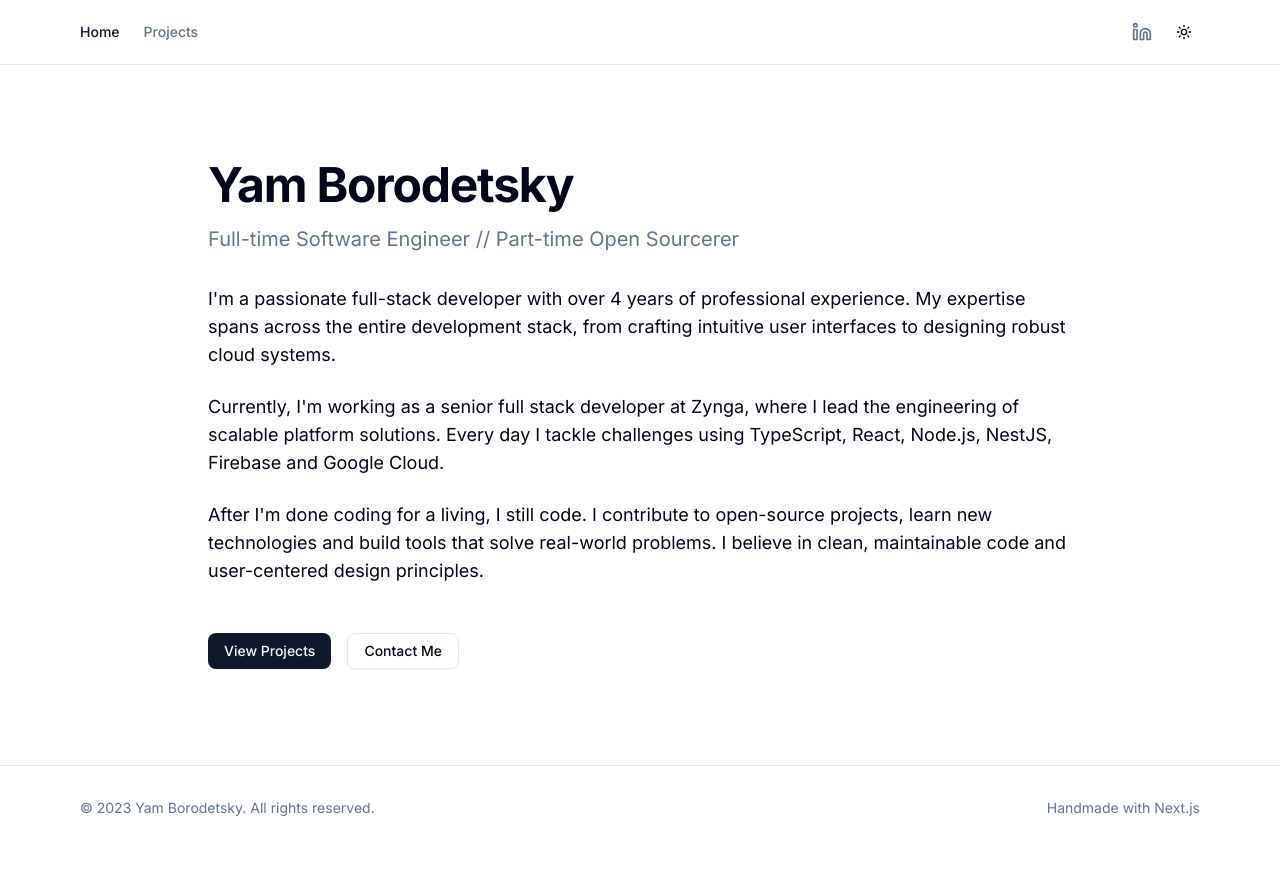
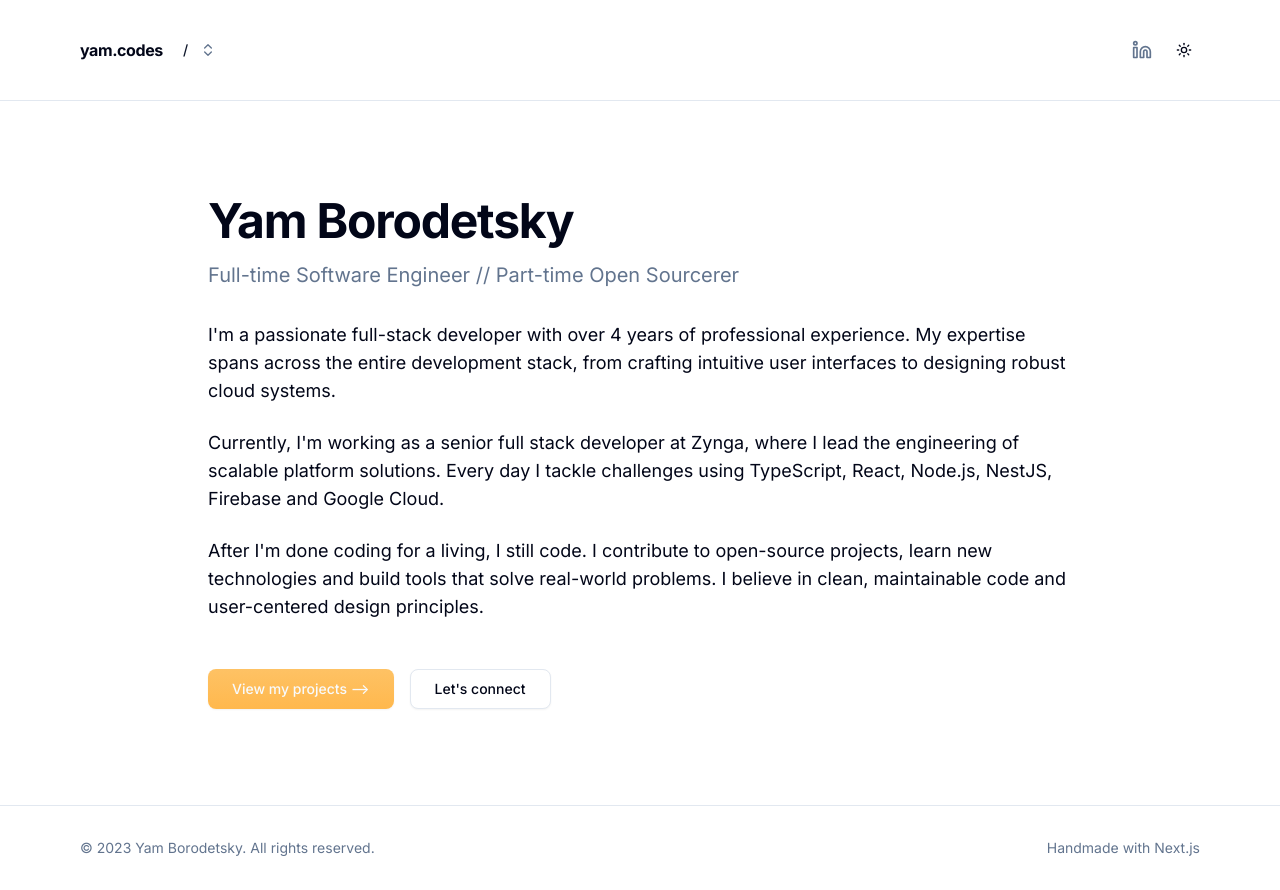
Before and after one commit to yamcodes/yam.codes, a Next.js app: page / in a window 1280 px wide. Before the commit the page ends 850 px from the top, so only its background shows below. Built offline with nearby package versions, Linux system fonts and the light colour scheme; some icons are missing.

Commit message:
path switcher

```diff
--- a/next.config.ts
+++ b/next.config.ts
@@ -1,7 +1,9 @@
 import type { NextConfig } from "next";
 
 const nextConfig: NextConfig = {
-	/* config options here */
+	images: {
+		domains: ["opengraph.githubassets.com"],
+	},
 };
 
 export default nextConfig;
--- a/src/app/globals.css
+++ b/src/app/globals.css
@@ -97,7 +97,7 @@
 	--card-foreground: oklch(0.984 0.003 247.858);
 	--popover: oklch(0.129 0.042 264.695);
 	--popover-foreground: oklch(0.984 0.003 247.858);
-  --primary: oklch(0.984 0.003 247.858);
+	--primary: #ffb84c;
 	--primary-foreground: oklch(0.208 0.042 265.755);
 	--secondary: oklch(0.279 0.041 260.031);
 	--secondary-foreground: oklch(0.984 0.003 247.858);
--- a/src/app/page.tsx
+++ b/src/app/page.tsx
@@ -38,11 +38,15 @@ export default function Home() {
 				</div>
 
 				<div className="flex flex-col sm:flex-row gap-4 pt-4">
-					<Button asChild>
-						<Link href="/projects">View Projects</Link>
+					<Button
+						asChild
+						size="lg"
+						className="bg-gradient-to-b from-[#fec264] to-[#ffb84d] hover:scale-95 transition-transform duration-200"
+					>
+						<Link href="/projects">View my projects --&gt;</Link>
 					</Button>
-					<Button variant="outline" asChild>
-						<a href="mailto:contact@alexmorgan.dev">Contact Me</a>
+					<Button variant="outline" asChild size="lg">
+						<a href="mailto:hi@yam.codes">Let's connect</a>
 					</Button>
 				</div>
 			</div>
--- a/src/components/header.tsx
+++ b/src/components/header.tsx
@@ -1,39 +1,29 @@
 "use client";
 
+import {
+	SiGithub as GitHub,
+	SiMastodon as Mastodon,
+} from "@icons-pack/react-simple-icons";
 import { Linkedin } from "lucide-react";
-import { SiGithub as GitHub, SiMastodon as Mastodon } from "@icons-pack/react-simple-icons"
 import Link from "next/link";
-import { usePathname } from "next/navigation";
 import { ModeToggle } from "~/components/mode-toggle";
-import { cn } from "~/lib/utils";
+import { PathSwitcher } from "~/components/path-switcher";
 
 export default function Header() {
-	const pathname = usePathname();
-
-	const navItems = [
-		{ name: "Home", path: "/" },
-		{ name: "Projects", path: "/projects" },
-	];
-
 	return (
 		<header className="border-b">
-			<div className="container max-w-6xl mx-auto px-4 py-4 flex items-center justify-between">
-				<nav className="flex items-center space-x-6">
-					{navItems.map((item) => (
-						<Link
-							key={item.path}
-							href={item.path}
-							className={cn(
-								"text-sm font-medium transition-colors hover:text-primary",
-								pathname === item.path
-									? "text-primary"
-									: "text-muted-foreground",
-							)}
-						>
-							{item.name}
-						</Link>
-					))}
-				</nav>
+			<div className="container max-w-6xl mx-auto px-4 py-8 flex items-center justify-between">
+				<div className="flex items-center gap-2">
+					<Link
+						href="/"
+						className="text-l font-bold tracking-tight transition-colors"
+					>
+						yam.codes
+					</Link>
+					<nav className="flex items-center space-x-6">
+						<PathSwitcher />
+					</nav>
+				</div>
 
 				<div className="flex items-center space-x-4">
 					<div className="flex items-center space-x-3">
--- /dev/null
+++ b/src/components/path-switcher.tsx
@@ -0,0 +1,78 @@
+"use client";
+
+import { ChevronsUpDown } from "lucide-react";
+import Link from "next/link";
+import { usePathname } from "next/navigation";
+import * as React from "react";
+
+import {
+	DropdownMenu,
+	DropdownMenuContent,
+	DropdownMenuItem,
+	DropdownMenuLabel,
+	DropdownMenuSeparator,
+	DropdownMenuTrigger,
+} from "~/components/ui/dropdown-menu";
+import { cn } from "~/lib/utils";
+
+interface PathItem {
+	name: string;
+	path: string;
+	description?: string;
+}
+
+type PathSwitcherProps = {
+	title?: string;
+};
+
+export function PathSwitcher({ title }: PathSwitcherProps = {}) {
+	const pathname = usePathname();
+
+	const paths: PathItem[] = [
+		{ name: "/", path: "/", description: "Home" },
+		{ name: "/projects", path: "/projects", description: "Projects" },
+	];
+
+	const currentPath = paths.find((p) => p.path === pathname) || paths[0];
+
+	return (
+		<DropdownMenu>
+			<DropdownMenuTrigger className="py-2 pl-3 flex items-center gap-1 text-sm font-medium transition-colors hover:text-primary hover:bg-accent hover:cursor-pointer rounded-sm">
+				<span
+					className={cn(
+						pathname === currentPath.path
+							? "text-primary"
+							: "text-muted-foreground",
+					)}
+				>
+					{currentPath.name}
+				</span>
+				<ChevronsUpDown className="h-4 w-8 text-muted-foreground" />
+			</DropdownMenuTrigger>
+			<DropdownMenuContent align="start" className="w-[200px]">
+				{title && (
+					<>
+						<DropdownMenuLabel className="text-xs text-muted-foreground">
+							{title}
+						</DropdownMenuLabel>
+						<DropdownMenuSeparator />
+					</>
+				)}
+				{paths.map((path) => (
+					<DropdownMenuItem key={path.path} asChild className="gap-2 p-2">
+						<Link href={path.path}>
+							<div className="flex flex-col">
+								<span className="font-medium">{path.name}</span>
+								{path.description && (
+									<span className="text-xs text-muted-foreground">
+										{path.description}
+									</span>
+								)}
+							</div>
+						</Link>
+					</DropdownMenuItem>
+				))}
+			</DropdownMenuContent>
+		</DropdownMenu>
+	);
+}
--- a/src/components/project-card.tsx
+++ b/src/components/project-card.tsx
@@ -25,7 +25,11 @@ export function ProjectCard({ project }: ProjectCardProps) {
 		<Card className="overflow-hidden flex flex-col h-full">
 			<div className="relative h-48 w-full">
 				<Image
-					src={project.image || "/placeholder.svg"}
+					src={
+						project.links.github
+							? `https://opengraph.githubassets.com/1/${new URL(project.links.github).pathname.slice(1)}`
+							: project.image || "/placeholder.svg"
+					}
 					alt={project.title}
 					fill
 					className="object-cover"
--- a/src/data/projects.json
+++ b/src/data/projects.json
@@ -35,7 +35,7 @@
 		"image": "/placeholder.svg?height=300&width=600",
 		"tags": ["bun", "elysiajs", "drizzleorm"],
 		"links": {
-			"live": "https://agnyz.github.io/the-bed-stack",
+			"docs": "https://agnyz.github.io/the-bed-stack",
 			"github": "https://github.com/agnyz/the-bed-stack"
 		}
 	}
```
Lines whose indentation alone changed are shown as unchanged.
